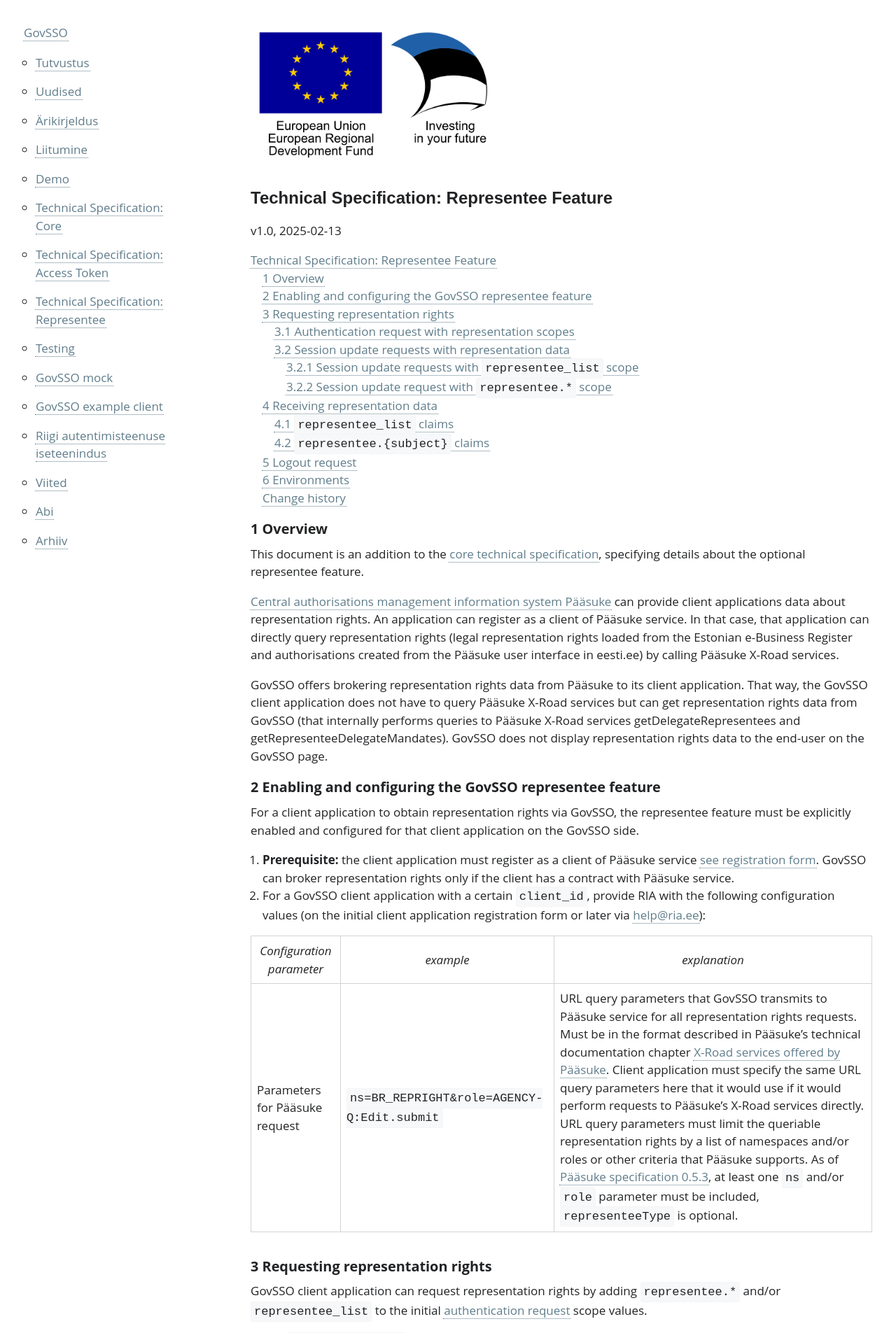
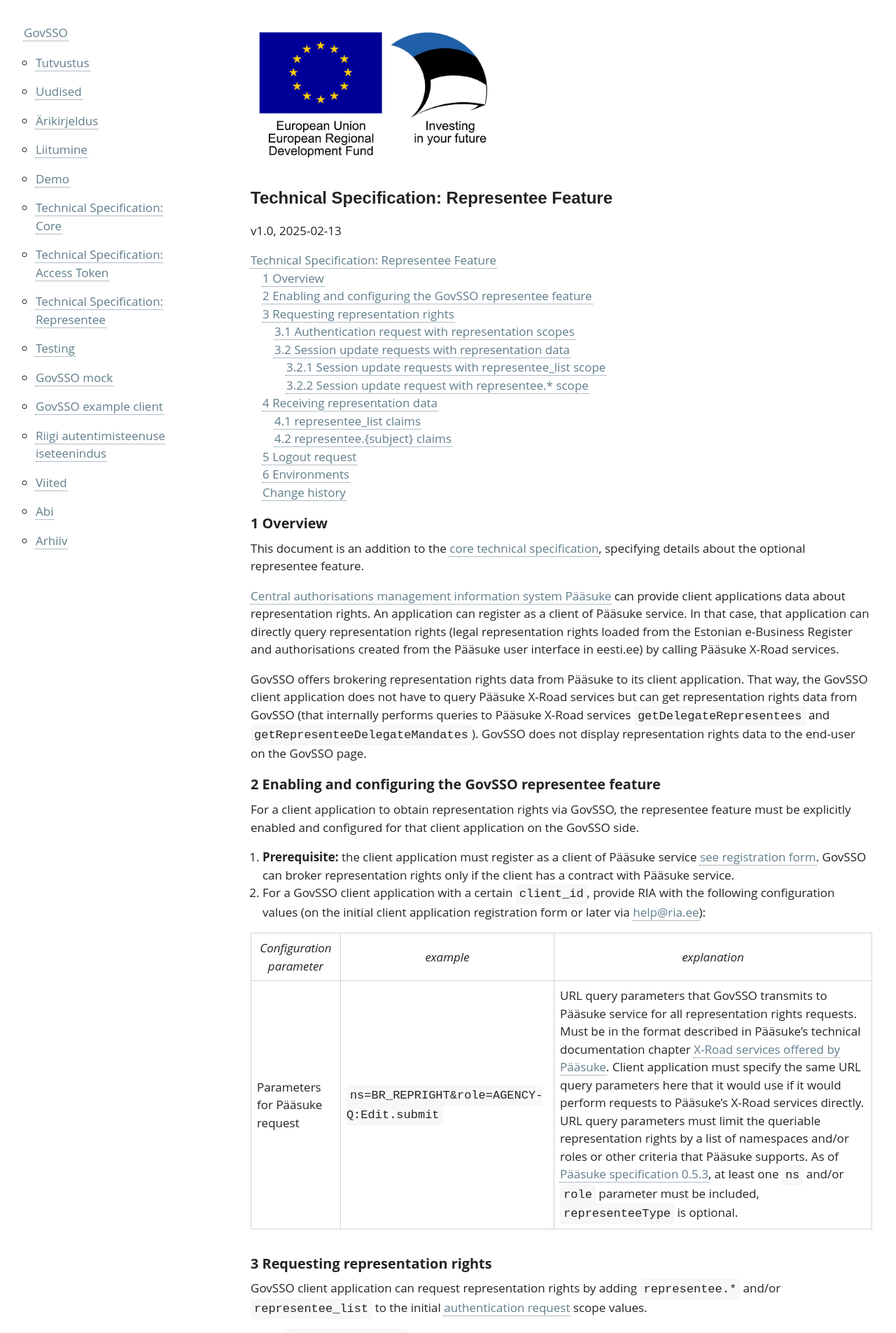
Before and after one commit to e-gov/GOVSSO, a Jekyll site: the page built from Representee.md, in a window 1280 px wide. Shown: the top 1905 px of the page at 70% size. Built offline with Jekyll 4.4.1, drawn with Linux system fonts in a browser that asks for light colours; some of the changed text lies outside the part shown.

Commit message:
AUT-2127 Remove code blocks from headings

`````diff
--- a/Representee.md
+++ b/Representee.md
@@ -18,7 +18,7 @@ This document is an addition to the [core technical specification](TechnicalSpec
 
 [Central authorisations management information system Pääsuke](https://www.ria.ee/en/state-information-system/central-platforms-provision-public-services/authorisations-management) can provide client applications data about representation rights. An application can register as a client of Pääsuke service. In that case, that application can directly query representation rights (legal representation rights loaded from the Estonian e-Business Register and authorisations created from the Pääsuke user interface in eesti.ee) by calling Pääsuke X-Road services.
 
-GovSSO offers brokering representation rights data from Pääsuke to its client application. That way, the GovSSO client application does not have to query Pääsuke X-Road services but can get representation rights data from GovSSO (that internally performs queries to Pääsuke X-Road services getDelegateRepresentees and getRepresenteeDelegateMandates). GovSSO does not display representation rights data to the end-user on the GovSSO page.
+GovSSO offers brokering representation rights data from Pääsuke to its client application. That way, the GovSSO client application does not have to query Pääsuke X-Road services but can get representation rights data from GovSSO (that internally performs queries to Pääsuke X-Road services `getDelegateRepresentees` and `getRepresenteeDelegateMandates`). GovSSO does not display representation rights data to the end-user on the GovSSO page.
 
 ## 2 Enabling and configuring the GovSSO representee feature
 
@@ -63,7 +63,7 @@ acr_values=substantial&
 By default, representation data will not be carried over to subsequent ID Tokens. If needed, the client application should request representation data with the following [session update requests](TechnicalSpecification#63-session-update-request).
 
 
-#### 3.2.1 Session update requests with `representee_list` scope
+#### 3.2.1 Session update requests with representee_list scope
 
 To get a new up-to-date `representee_list`, the client application needs to add scope to the session update request.
 
@@ -80,7 +80,7 @@ scope=openid%20representee_list
 ````
 (for better readability, the parts of the HTTP request are divided onto several lines)
 
-#### 3.2.2 Session update request with `representee.*` scope
+#### 3.2.2 Session update request with representee.* scope
 
 The client application must add `representee.{subject}` scope to the session update request to get detailed representation information for a specific representee.
 
@@ -109,7 +109,7 @@ If the GovSSO client application has also enabled the optional [Access Token con
 
 The `representee` claim is omitted from ID Tokens and Access Tokens if the authenticated user represents oneself.
 
-### 4.1 `representee_list` claims
+### 4.1 representee_list claims
 
 If `representee_list` scope was requested with the initial authentication request or subsequent session update requests, the ID Token will hold additional information regarding users representations.
 
@@ -144,7 +144,7 @@ If `representee_list` scope was requested with the initial authentication reques
 | representee_list.list.given_name | `Max` | Natural person's given name. |
 | representee_list.list.family_name | `Stonewood` | Natural person's family name. |
 
-### 4.2 `representee.{subject}` claims
+### 4.2 representee.{subject} claims
 
 If `representee.{subject}` scope was requested with session update requests, the ID Token will hold additional information regarding users specific representation.
 
`````
Also changed, not shown: TechnicalSpecification.md (+2 -2 lines).
